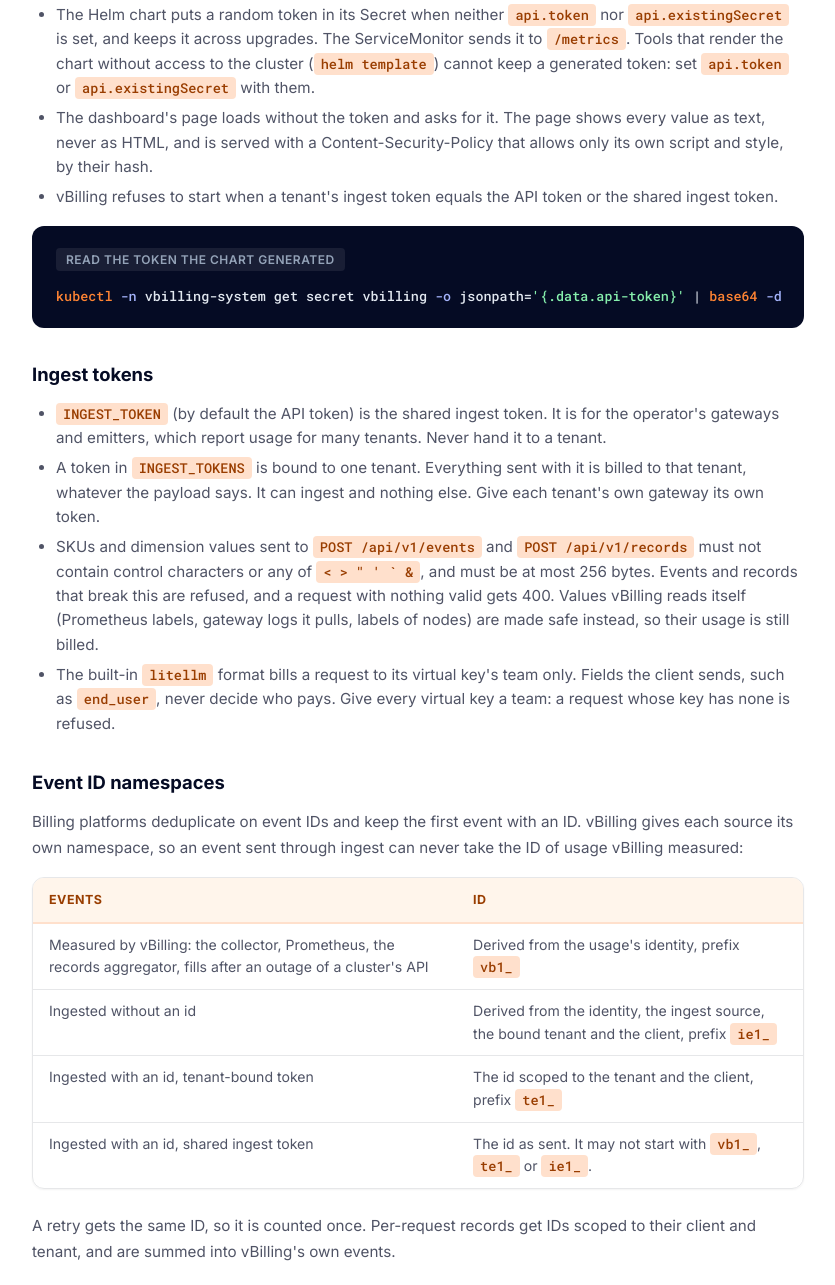
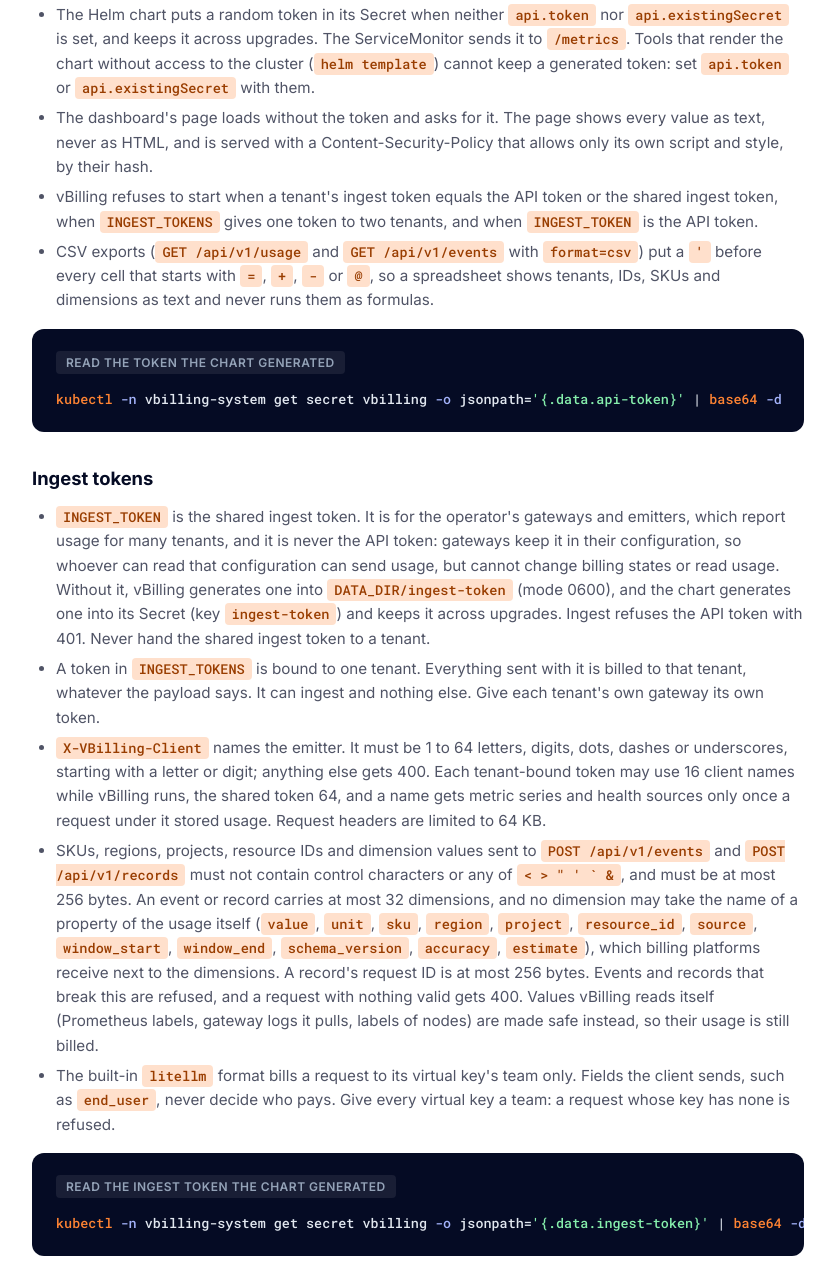
Before and after one commit to vClusterLabs-Experiments/vbilling, a plain HTML site: page docs/security.html in a window 1280 px wide. Shown: the part 1369-2654 px from the top of the page, without its empty margins (292-1127 px from the left). Drawn offline with Linux system fonts and the light colour scheme.

Commit message:
Docs: the ingest token, client names, bounds and SKU caps
security.html: the shared ingest token is never the API token and is
generated when unset (and read from the chart's Secret); one token per
tenant; X-VBilling-Client and the client names per token; the checks on
every ingested value and the reserved dimension names; CSV cells that
start a formula are escaped; the records ID namespaces and the earlier
IDs still recognized; new quotas (headers, records ledger per request,
client names) and the SKU cap per source with its exemptions and health;
the safeguard reads only measured usage; gateways that still send the
API token must switch.

configuration.html: the INGEST_TOKEN row.

```diff
--- a/docs/security.html
+++ b/docs/security.html
@@ -342,7 +342,8 @@
         <li>The API is never open. Without <code>API_TOKEN</code>, vBilling generates a random token at startup, writes it to <code>DATA_DIR/api-token</code> with mode 0600, reuses that file on later starts and logs the file's path, never the token.</li>
         <li>The Helm chart puts a random token in its Secret when neither <code>api.token</code> nor <code>api.existingSecret</code> is set, and keeps it across upgrades. The ServiceMonitor sends it to <code>/metrics</code>. Tools that render the chart without access to the cluster (<code>helm template</code>) cannot keep a generated token: set <code>api.token</code> or <code>api.existingSecret</code> with them.</li>
         <li>The dashboard's page loads without the token and asks for it. The page shows every value as text, never as HTML, and is served with a Content-Security-Policy that allows only its own script and style, by their hash.</li>
-        <li>vBilling refuses to start when a tenant's ingest token equals the API token or the shared ingest token.</li>
+        <li>vBilling refuses to start when a tenant's ingest token equals the API token or the shared ingest token, when <code>INGEST_TOKENS</code> gives one token to two tenants, and when <code>INGEST_TOKEN</code> is the API token.</li>
+        <li>CSV exports (<code>GET /api/v1/usage</code> and <code>GET /api/v1/events</code> with <code>format=csv</code>) put a <code>'</code> before every cell that starts with <code>=</code>, <code>+</code>, <code>-</code> or <code>@</code>, so a spreadsheet shows tenants, IDs, SKUs and dimensions as text and never runs them as formulas.</li>
       </ul>
       <div class="code-block">
         <div class="code-label">Read the token the chart generated</div>
@@ -351,11 +352,16 @@
 
       <h3 id="ingest-tokens">Ingest tokens</h3>
       <ul>
-        <li><code>INGEST_TOKEN</code> (by default the API token) is the shared ingest token. It is for the operator's gateways and emitters, which report usage for many tenants. Never hand it to a tenant.</li>
+        <li><code>INGEST_TOKEN</code> is the shared ingest token. It is for the operator's gateways and emitters, which report usage for many tenants, and it is never the API token: gateways keep it in their configuration, so whoever can read that configuration can send usage, but cannot change billing states or read usage. Without it, vBilling generates one into <code>DATA_DIR/ingest-token</code> (mode 0600), and the chart generates one into its Secret (key <code>ingest-token</code>) and keeps it across upgrades. Ingest refuses the API token with 401. Never hand the shared ingest token to a tenant.</li>
         <li>A token in <code>INGEST_TOKENS</code> is bound to one tenant. Everything sent with it is billed to that tenant, whatever the payload says. It can ingest and nothing else. Give each tenant's own gateway its own token.</li>
-        <li>SKUs and dimension values sent to <code>POST /api/v1/events</code> and <code>POST /api/v1/records</code> must not contain control characters or any of <code>&lt; &gt; " ' ` &amp;</code>, and must be at most 256 bytes. Events and records that break this are refused, and a request with nothing valid gets 400. Values vBilling reads itself (Prometheus labels, gateway logs it pulls, labels of nodes) are made safe instead, so their usage is still billed.</li>
+        <li><code>X-VBilling-Client</code> names the emitter. It must be 1 to 64 letters, digits, dots, dashes or underscores, starting with a letter or digit; anything else gets 400. Each tenant-bound token may use 16 client names while vBilling runs, the shared token 64, and a name gets metric series and health sources only once a request under it stored usage. Request headers are limited to 64 KB.</li>
+        <li>SKUs, regions, projects, resource IDs and dimension values sent to <code>POST /api/v1/events</code> and <code>POST /api/v1/records</code> must not contain control characters or any of <code>&lt; &gt; " ' ` &amp;</code>, and must be at most 256 bytes. An event or record carries at most 32 dimensions, and no dimension may take the name of a property of the usage itself (<code>value</code>, <code>unit</code>, <code>sku</code>, <code>region</code>, <code>project</code>, <code>resource_id</code>, <code>source</code>, <code>window_start</code>, <code>window_end</code>, <code>schema_version</code>, <code>accuracy</code>, <code>estimate</code>), which billing platforms receive next to the dimensions. A record's request ID is at most 256 bytes. Events and records that break this are refused, and a request with nothing valid gets 400. Values vBilling reads itself (Prometheus labels, gateway logs it pulls, labels of nodes) are made safe instead, so their usage is still billed.</li>
         <li>The built-in <code>litellm</code> format bills a request to its virtual key's team only. Fields the client sends, such as <code>end_user</code>, never decide who pays. Give every virtual key a team: a request whose key has none is refused.</li>
       </ul>
+      <div class="code-block">
+        <div class="code-label">Read the ingest token the chart generated</div>
+        <code><span class="cmd">kubectl</span> <span class="flag">-n</span> vbilling-system get secret vbilling <span class="flag">-o</span> jsonpath=<span class="string">'{.data.ingest-token}'</span> | <span class="cmd">base64</span> <span class="flag">-d</span></code>
+      </div>
 
       <h3 id="event-ids">Event ID namespaces</h3>
       <p>Billing platforms deduplicate on event IDs and keep the first event with an ID. vBilling gives each source its own namespace, so an event sent through ingest can never take the ID of usage vBilling measured:</p>
@@ -370,7 +376,7 @@
           </tbody>
         </table>
       </div>
-      <p>A retry gets the same ID, so it is counted once. Per-request records get IDs scoped to their client and tenant, and are summed into vBilling's own events.</p>
+      <p>A retry gets the same ID, so it is counted once. Per-request records get IDs scoped to their client and tenant, and are summed into vBilling's own events. Records sent with a tenant-bound token, and rows a pull pins to a tenant, get IDs of their own, so a tenant's copy of a request never takes the ID of the gateway's. Rows that an earlier version stored under its IDs are still recognized: a pinned pull checks those IDs too, and so does a push in the hour after a start.</p>
 
       <h3 id="quotas">Quotas</h3>
       <p>Ingest limits are constants, far above what real emitters need. They stop one token or one tenant from taking vBilling from the others.</p>
@@ -381,11 +387,14 @@
             <tr><td>Requests, shared ingest token</td><td>5,000 per second, bursts of 10,000</td><td>The operator's gateways post for every tenant.</td></tr>
             <tr><td>Requests, each tenant-bound token</td><td>500 per second, bursts of 1,000</td><td>One tenant cannot take the API from the others. A batching gateway reports far more requests than that.</td></tr>
             <tr><td>Request body</td><td>10 MB and 5,000 events per <code>POST /api/v1/events</code>, 16 MB per <code>POST /api/v1/records</code></td><td>Bodies are read into memory.</td></tr>
-            <tr><td>Distinct SKUs per tenant</td><td>100 per UTC day</td><td>Each new SKU can create a meter in the billing platform. Usage past the cap is billed under SKU <code>sku-limit-exceeded</code>, never dropped.</td></tr>
+            <tr><td>Request headers</td><td>64 KB</td><td>No header is needed beyond a token and a few short names.</td></tr>
+            <tr><td>Records ledger, per request</td><td>64 MB per <code>POST /api/v1/records</code>, estimated before anything is written (413 above it)</td><td>Each usage row repeats its record's request ID and dimensions, so one request cannot fill the volume.</td></tr>
+            <tr><td>Client names per token</td><td>16 per tenant-bound token, 64 for the shared token, while vBilling runs</td><td>Each name has its own metric series and health sources.</td></tr>
+            <tr><td>New SKUs per tenant</td><td>100 per UTC day for each source: the shared ingest token, the tenant's bound tokens, each pull</td><td>Each new SKU can create a meter in the billing platform. A SKU the tenant used in the last two days, or one a billing platform prices, is never new, and a tenant's own token never uses up what the operator's gateways report for it. Usage past the cap is billed under SKU <code>sku-limit-exceeded</code>, never dropped, and the tenant's source <code>records/&lt;tenant&gt;/sku-limit</code> turns failing.</td></tr>
           </tbody>
         </table>
       </div>
-      <p>Over a request rate, vBilling answers 429 with <code>Retry-After</code>. The SKU count is kept in memory and starts again after a restart.</p>
+      <p>Over a request rate, vBilling answers 429 with <code>Retry-After</code>. The day's count of new SKUs is kept in memory; after a restart, the SKUs of the ledger's last two days are still known. The safeguard that checks every window for nodes billed more than they exist reads only usage vBilling measured itself, so ingested windows (up to 34 days long, of any alignment) never widen what it reads, and names that emitters report never raise findings.</p>
 
       <h3 id="redirects">Redirects</h3>
       <p>A tenant controls what its cluster's API, its Services and its own Prometheus answer. vBilling never follows a redirect from them, from the vCluster Platform API or proxy, or from a URL a cluster's settings name: the redirect comes back as an error, so no credential is sent to a host the answer names. Pulls of a gateway's own request log (<code>RECORDS_PULL_FILE</code>) follow redirects, but send their headers only to the origin of the configured URL.</p>
@@ -403,7 +412,8 @@
         <li><strong>Keep the dashboard and the API on an operator network.</strong> The chart's Service is ClusterIP; do not expose it to tenants' networks or workloads. If a tenant's gateway must reach vBilling, expose only <code>POST /api/v1/events</code> and <code>POST /api/v1/records</code> to it, and give it a tenant-bound token. Never give a tenant the API token or the shared ingest token.</li>
         <li><strong>Use <code>TENANT_SOURCE=platform</code> when tenants write their own <code>vcluster.yaml</code>.</strong> In the other modes, per-cluster settings and <code>vbilling-kubeconfig</code> Secrets decide how a cluster is metered, and whoever writes <code>vcluster.yaml</code> writes them.</li>
         <li><strong>Run one replica.</strong> Each replica keeps its own ledger, billing state and quotas, so replicas would split usage and state between them. The chart's default <code>replicaCount</code> is 1.</li>
-        <li><strong>Keep <code>DATA_DIR</code> on a persistent volume.</strong> It holds the ledger, and the generated API token when <code>API_TOKEN</code> is not set.</li>
+        <li><strong>Keep <code>DATA_DIR</code> on a persistent volume.</strong> It holds the ledger, and the generated API and ingest tokens when <code>API_TOKEN</code> or <code>INGEST_TOKEN</code> is not set.</li>
+        <li><strong>Give gateways the ingest token, never the API token.</strong> Before v0.3.1 the shared ingest token defaulted to the API token; gateways that still send it get 401 and must switch to the ingest token.</li>
         <li><strong>Watch the ledger's disk.</strong> Rates and body sizes bound each token, not the total a tenant-bound token can send over time. Alert on <code>vbilling_ledger_bytes</code> against the volume's size.</li>
       </ol>
 
```
Also changed, not shown: docs/configuration.html (+2 -2 lines).
